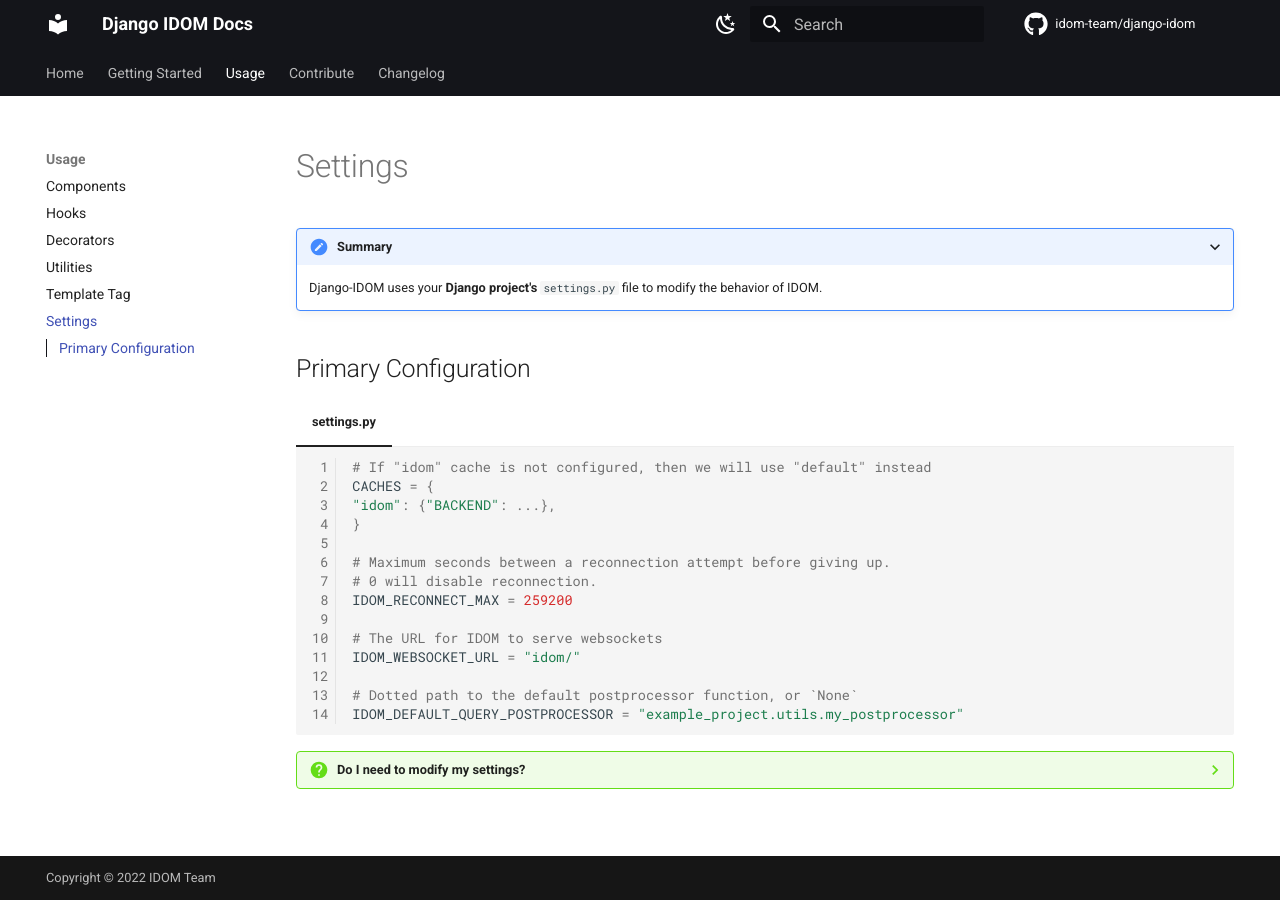
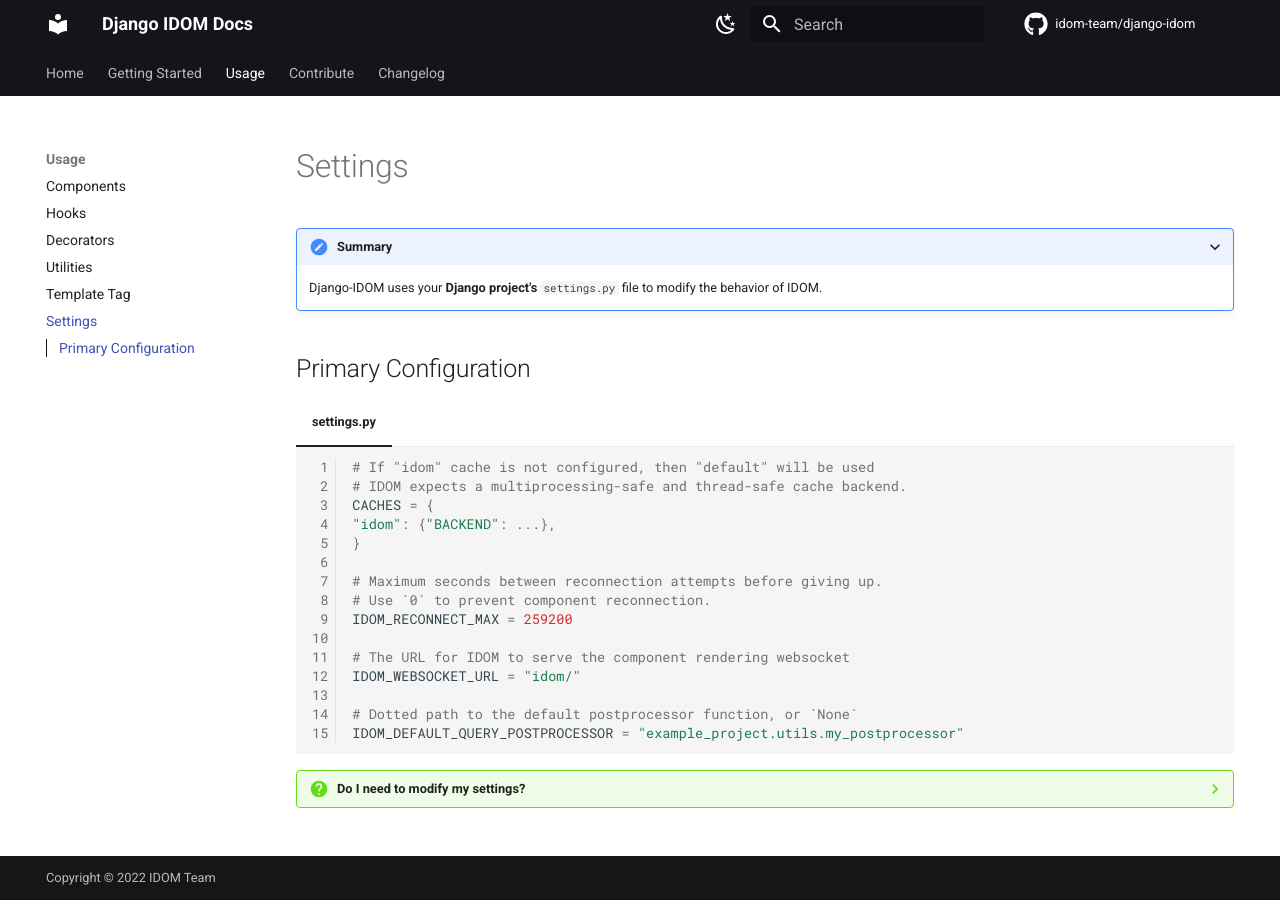
Before and after one commit to reactive-python/reactpy-django, an MkDocs documentation site: the page built from docs/src/features/settings.md, in a window 1280 px wide. Built offline with MkDocs 1.6.1 and Material for MkDocs 9.7.7, drawn with Linux system fonts in a browser that asks for light colours; comment, search, counter and statistics services are not loaded.

Commit message:
misc docs updates

````diff
--- a/docs/src/dictionary.txt
+++ b/docs/src/dictionary.txt
@@ -27,3 +27,4 @@ postfixed
 postprocessing
 serializable
 postprocessor
+preprocessor
--- a/docs/src/features/settings.md
+++ b/docs/src/features/settings.md
@@ -9,16 +9,17 @@
     <!--settings-start-->
 
     ```python
-    # If "idom" cache is not configured, then we will use "default" instead
+    # If "idom" cache is not configured, then "default" will be used
+    # IDOM expects a multiprocessing-safe and thread-safe cache backend.
     CACHES = {
     "idom": {"BACKEND": ...},
     }
 
-    # Maximum seconds between a reconnection attempt before giving up.
-    # 0 will disable reconnection.
+    # Maximum seconds between reconnection attempts before giving up.
+    # Use `0` to prevent component reconnection.
     IDOM_RECONNECT_MAX = 259200
 
-    # The URL for IDOM to serve websockets
+    # The URL for IDOM to serve the component rendering websocket
     IDOM_WEBSOCKET_URL = "idom/"
 
     # Dotted path to the default postprocessor function, or `None`
````
Also changed, not shown: docs/src/features/decorators.md (+1 -3 lines), docs/src/features/templatetag.md (+5 -17 lines), docs/src/features/utils.md (+1 -1 lines), docs/src/getting-started/reference-component.md (+0 -2 lines).
